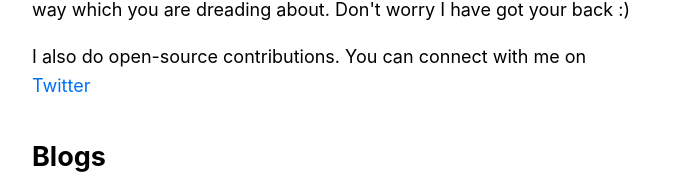
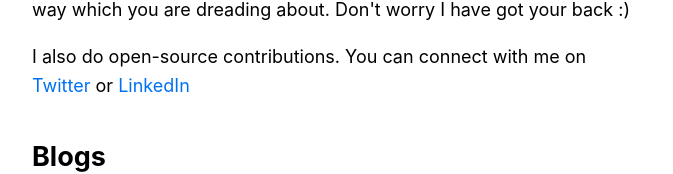
Before and after one commit to SachinHatikankar100/NextJsBlog, a Next.js app: page / in a window 1280 px wide. Shown: the part 576-750 px from the top of the page, without its empty margins (302-975 px from the left). Built offline with nearby package versions, Linux system fonts and the light colour scheme.

Commit message:
added linkedin url for connect

```diff
--- a/pages/index.js
+++ b/pages/index.js
@@ -38,7 +38,8 @@ export default function Home({ allPostsData }) {
       <p>
         {" "}
         I also do open-source contributions. You can connect with me on{" "}
-        <a href="https://twitter.com/shatikankan">Twitter</a>
+        <a href="https://twitter.com/shatikankan">Twitter</a> or{" "}
+        <a href="https://www.linkedin.com/in/sachin-h-b5673ab4/">LinkedIn</a>
       </p>
       <section className={`${utilStyles.headingMd} ${utilStyles.padding1px}`}>
         <h2 className={utilStyles.headingLg}>Blogs</h2>
```
